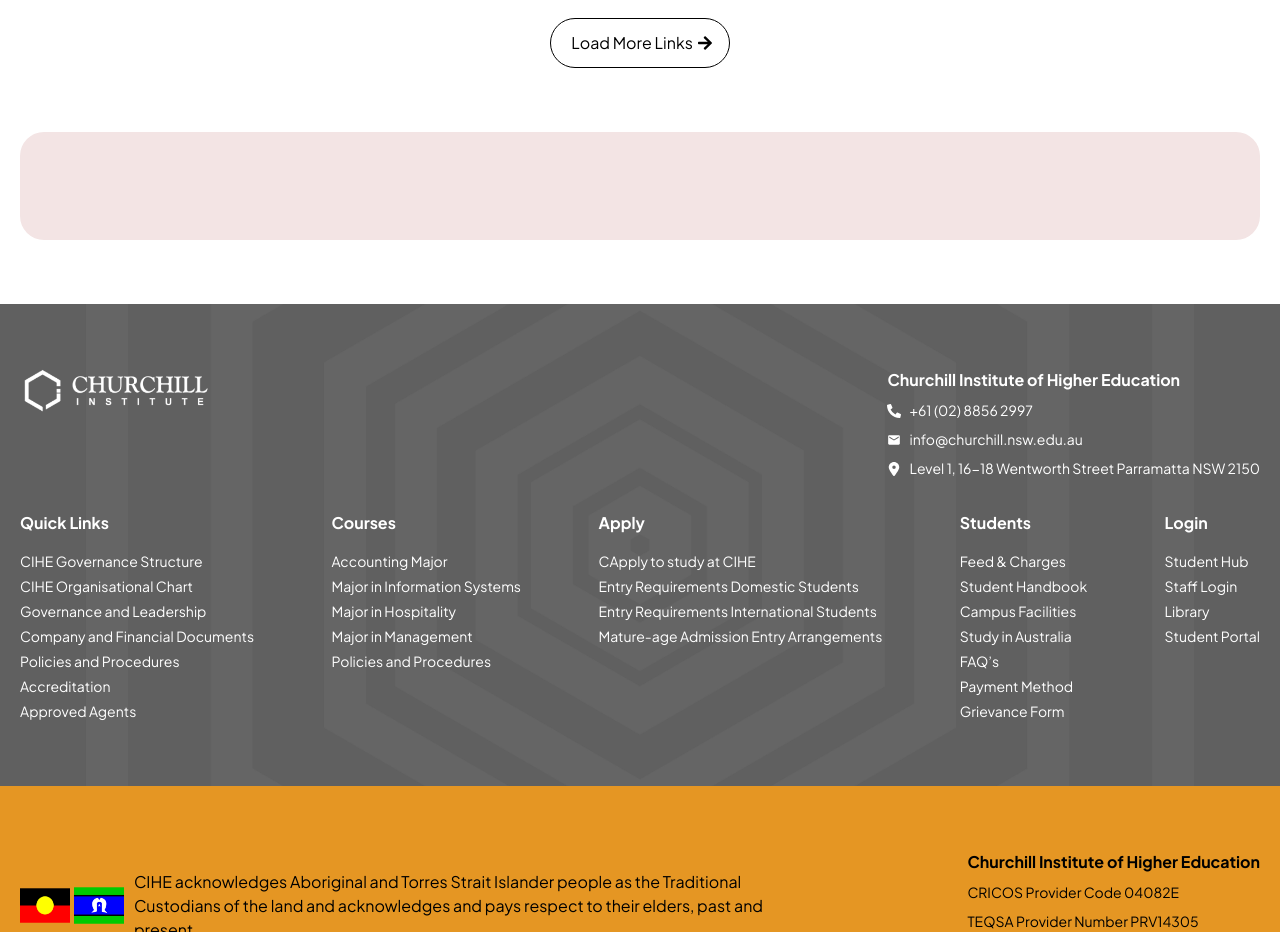
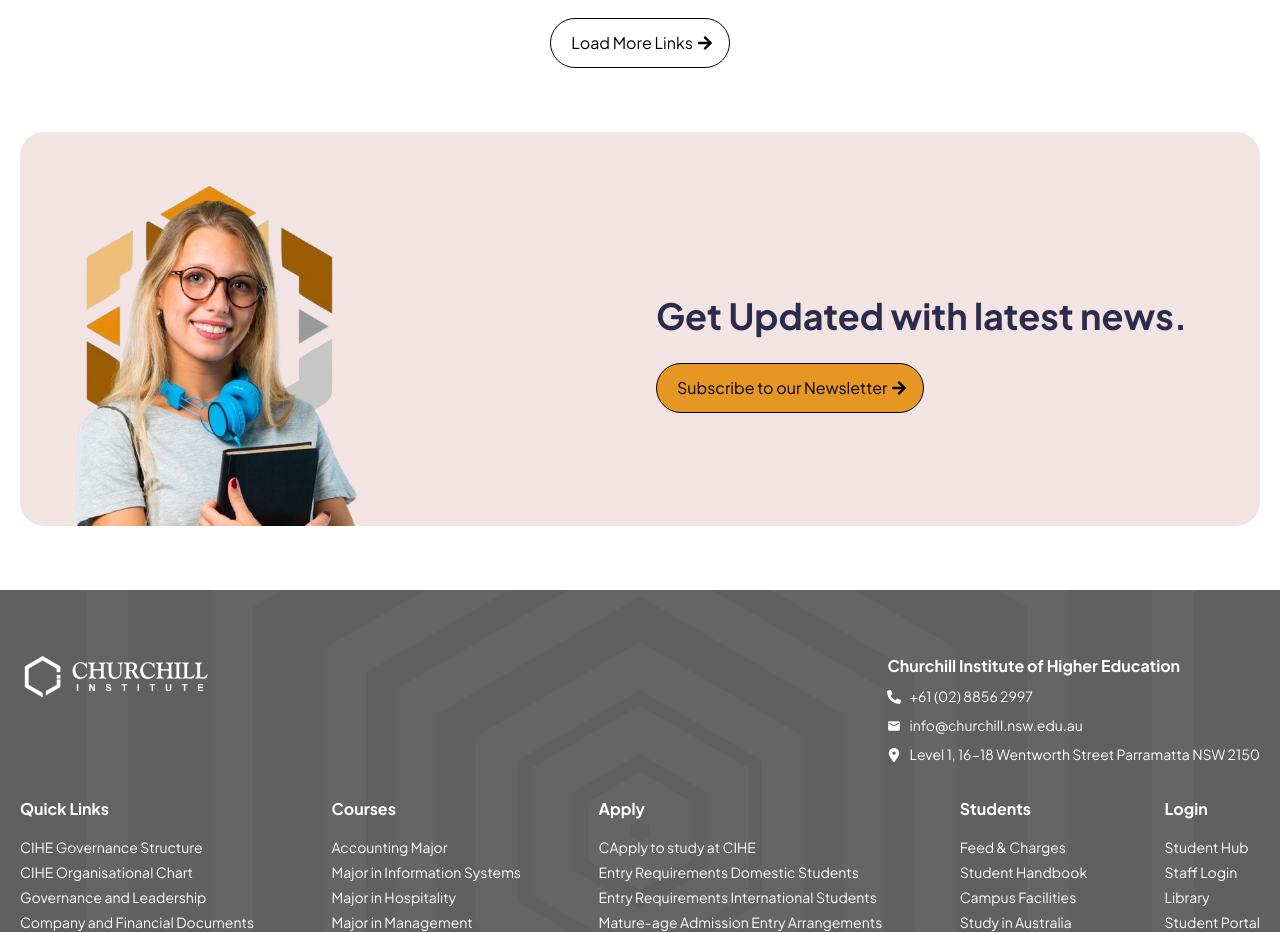
Before and after one commit to Weboro/ChurchillStudentHub, a Next.js app: page / in a window 1280 px wide. Shown: the part 2660-3592 px from the top of the page. Built offline with nearby package versions, Linux system fonts and the light colour scheme.

Commit message:
adding some updates

```diff
--- a/src/components/sections/commonSections/NewsSection.jsx
+++ b/src/components/sections/commonSections/NewsSection.jsx
@@ -1,11 +1,43 @@
+import Button from "@/components/button";
+import Image from "next/image";
+import Link from "next/link";
 import React from "react";
+import { FaArrowRight } from "react-icons/fa";
 
 const NewsSection = () => {
   return (
     <div className="container mx-auto px-5">
       <div className="flex flex-col gap-[44px]">
-        <div className="bg-[#F3E4E4] px-[44px] py-[54px] rounded-[24px]"></div>
-
+        <div className="bg-[#F3E4E4] px-[44px] pt-[44px] rounded-[24px]">
+          <div className="grid grid-cols-1 lg:grid-cols-2 gap-[32px]">
+            <div className="hidden lg:block">
+              <Image
+                src={`/assets/news-banner.png`}
+                alt={"use-links-icon-image"}
+                width={400}
+                height={400}
+                className="w-[300px] h-[350px]"
+              />
+            </div>
+            <div className="flex items-center">
+              <div className="flex flex-col gap-5">
+                <h3 className="font-bold text-[36px] text-[#2C2B4B]">
+                  Get Updated with latest news.
+                </h3>
+                <Link href={``}>
+                  <Button
+                    btnName={"Subscribe to our Newsletter"}
+                    icon={<FaArrowRight />}
+                    styleA={"flex items-center gap-1"}
+                    style={
+                      "border border-black rounded-full px-4 py-3 bg-[#E59623] hover:text-black hover:bg-[#424242]/25 transition delay-150"
+                    }
+                  />
+                </Link>
+              </div>
+            </div>
+          </div>
+        </div>
       </div>
     </div>
   );
```
Also changed, not shown: src/constDatas/UpcomingKeyData.js (added, +12 -0 lines), public/assets/upcoming-key.png (added).
